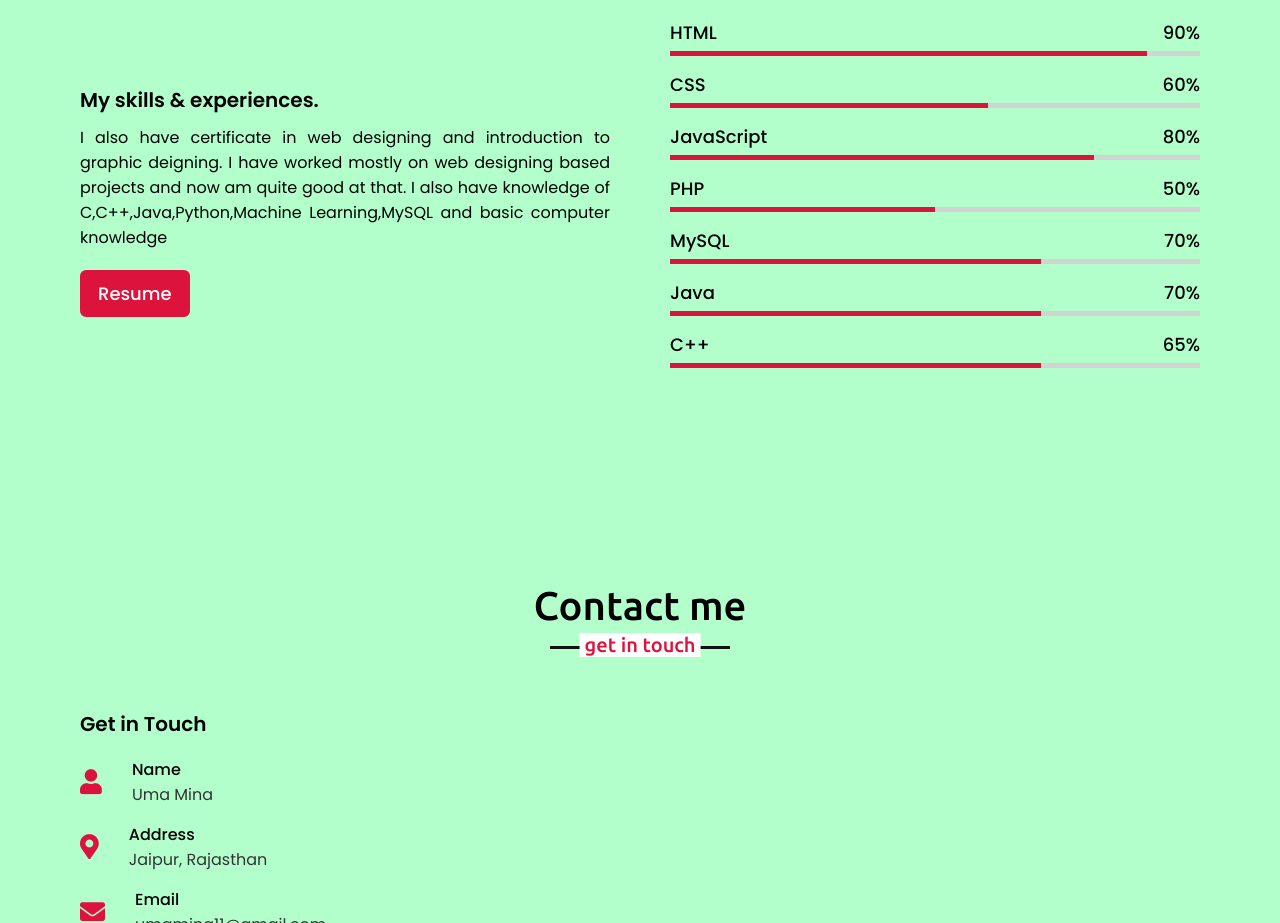
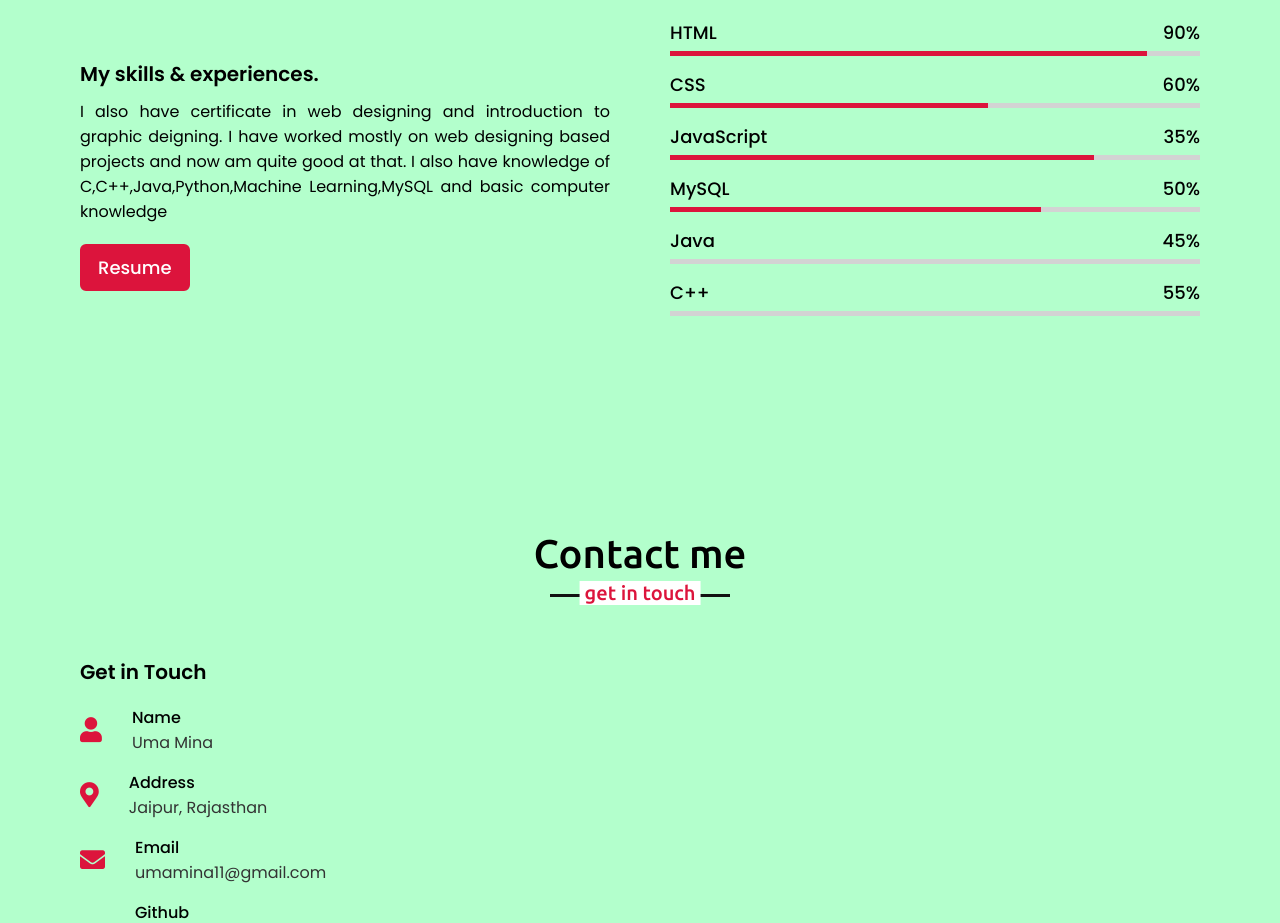
Before and after one commit to umamina11/portfolio-template, a plain HTML site: page index.html in a window 1280 px wide. Shown: the part 2940-3863 px from the top of the page. Drawn offline with nearby package versions, Linux system fonts and the light colour scheme.

Commit message:
Update index.html

```diff
--- a/index.html
+++ b/index.html
@@ -162,37 +162,37 @@
                     <div class="bars">
                         <div class="info">
                             <span>JavaScript</span>
-                            <span>80%</span>
+                            <span>35%</span>
                         </div>
                         <div class="line js"></div>
                     </div>
-                    <div class="bars">
+             <!--       <div class="bars">
                         <div class="info">
                             <span>PHP</span>
                             <span>50%</span>
                         </div>
                         <div class="line php"></div>
-                    </div>
+                    </div>-->
                     <div class="bars">
                         <div class="info">
                             <span>MySQL</span>
-                            <span>70%</span>
+                            <span>50%</span>
                         </div>
                         <div class="line mysql"></div>
                     </div>
                     <div class="bars">
                         <div class="info">
                             <span>Java</span>
-                            <span>70%</span>
+                            <span>45%</span>
                         </div>
-                        <div class="line mysql"></div>
+                        <div class="line java"></div>
                     </div>
                     <div class="bars">
                         <div class="info">
                             <span>C++</span>
-                            <span>65%</span>
+                            <span>55%</span>
                         </div>
-                        <div class="line mysql"></div>
+                        <div class="line C++"></div>
                     </div>
                 </div>
             </div>
```
